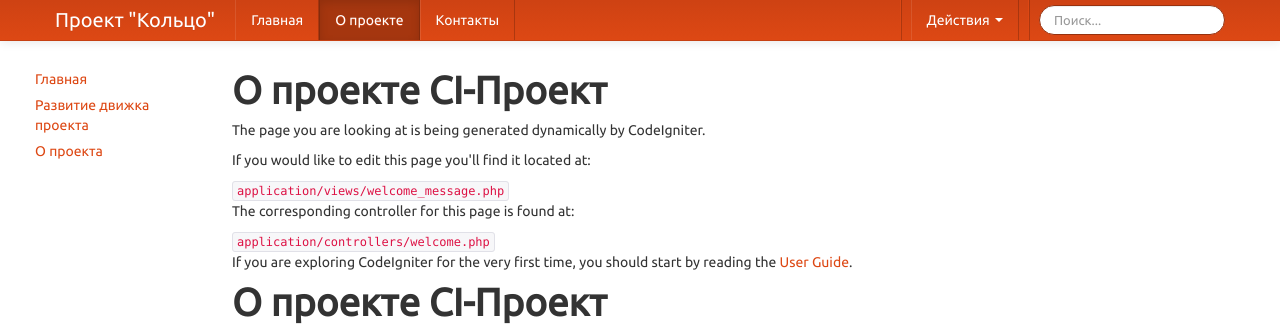
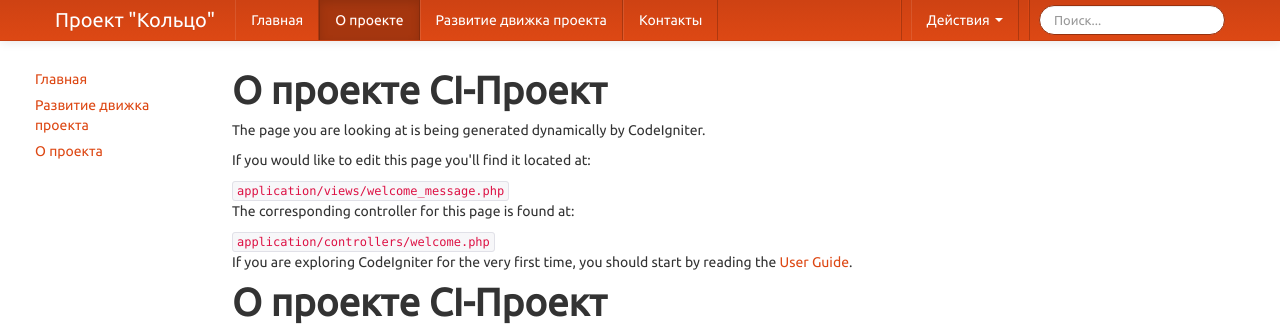
Before and after one commit to mirivlad/ring, a CodeIgniter app: page /index.php/about/index in a window 1280 px wide. Shown: the top 328 px of the page. Run offline with CodeIgniter, Linux system fonts and the light colour scheme.

Commit message:
Добавил ссылку на новости движка проекта.

```diff
--- a/application/views/templates/header.php
+++ b/application/views/templates/header.php
@@ -56,6 +56,7 @@
                             <ul class="menu nav">
                                 <li><a href="/" >Главная</a></li>
                                 <li><a href="/about">О проекте</a></li>
+                                <li><a href="/github">Развитие движка проекта</a></li>
                                 <li><a href="/contacts">Контакты</a></li>
                             </ul>
                             <form class="navbar-search pull-right" action="">
```
